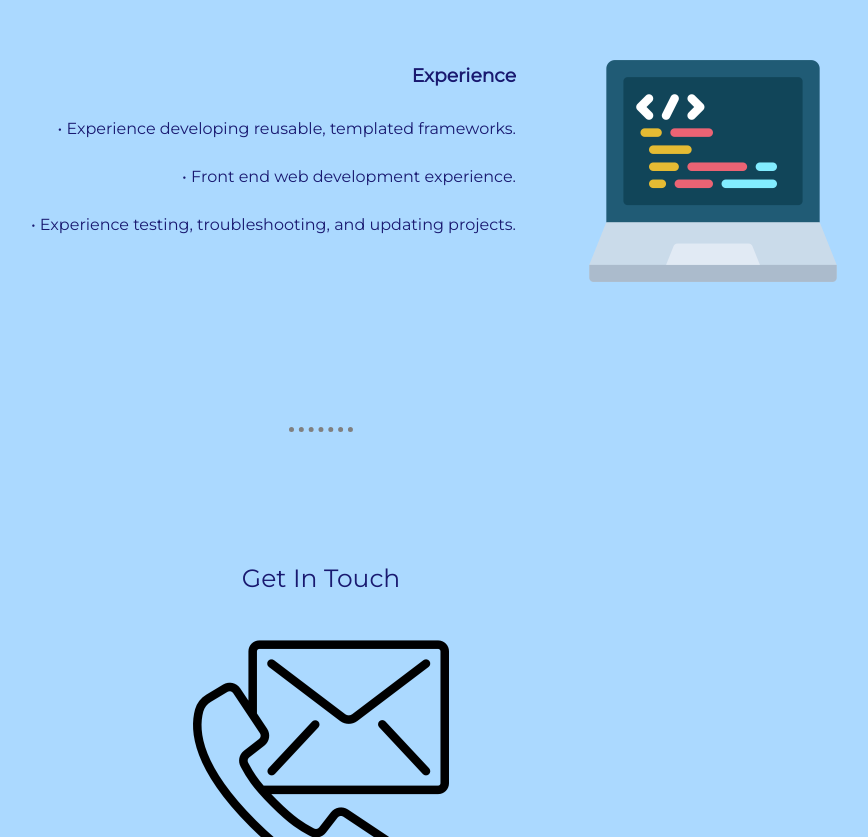
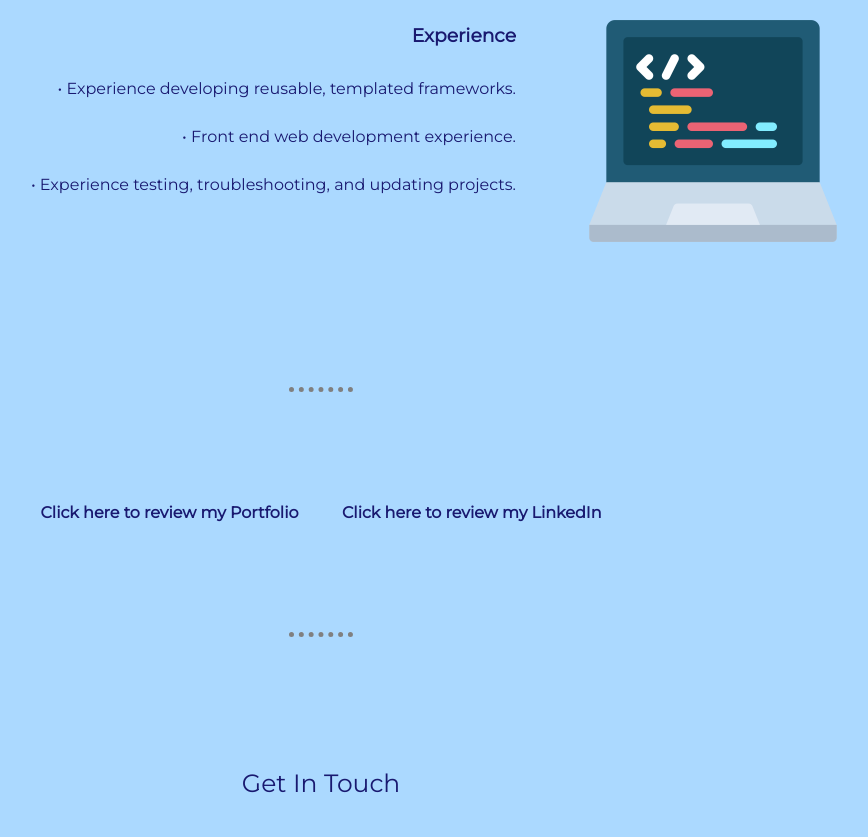
Before and after one commit to terrillhilliard/cv, a plain HTML site: page index.html in a window 1280 px wide. Shown: the part 2255-3092 px from the top of the page, without its empty margins (319-1187 px from the left). Drawn offline with Linux system fonts and the light colour scheme.

Commit message:
Update index.html

```diff
--- a/index.html
+++ b/index.html
@@ -34,10 +34,6 @@
       <p class="cherry">I am an Entry Level Front End Developer effective at developing strong websites.</p>
       <br>
       <br>
-      <br>
-      <br>
-      <a class="link" href="https://terrillhilliard.github.io/tindog/">Click here to review my Portfolio</a>
-      <a class="link" href="https://linkedin.com/in/terrill-hilliard-7b3637254">Click here to review my LinkedIn</a>
       <br>
     </div><br>
     <br>
@@ -85,6 +81,15 @@
     <hr>
     <br>
     <br>
+    <br>
+    <a class="link" href="https://terrillhilliard.github.io/tindog/">Click here to review my Portfolio</a>
+    <a class="link" href="https://linkedin.com/in/terrill-hilliard-7b3637254">Click here to review my LinkedIn</a><br>
+    <br>
+    <br>
+    <br>
+    <hr>
+    <br>
+    <br>
     <div class="contact-me"><br>
       <h2>Get In Touch</h2><br>
       <img class="contact" src="contact.png" alt="contact"><br>
```
